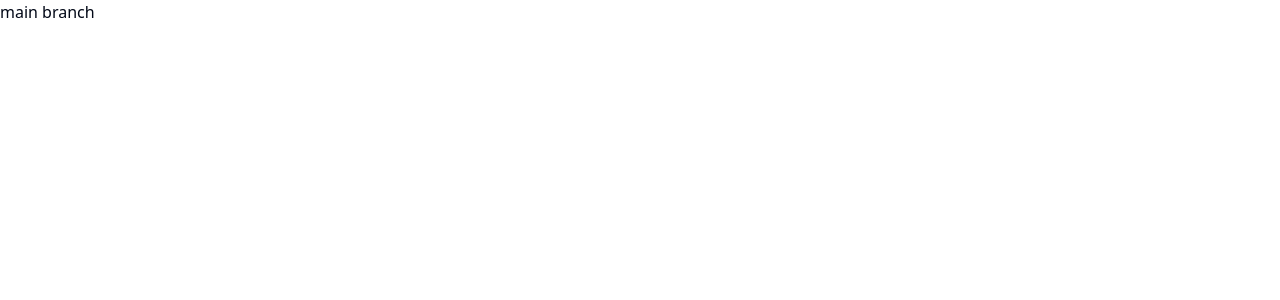
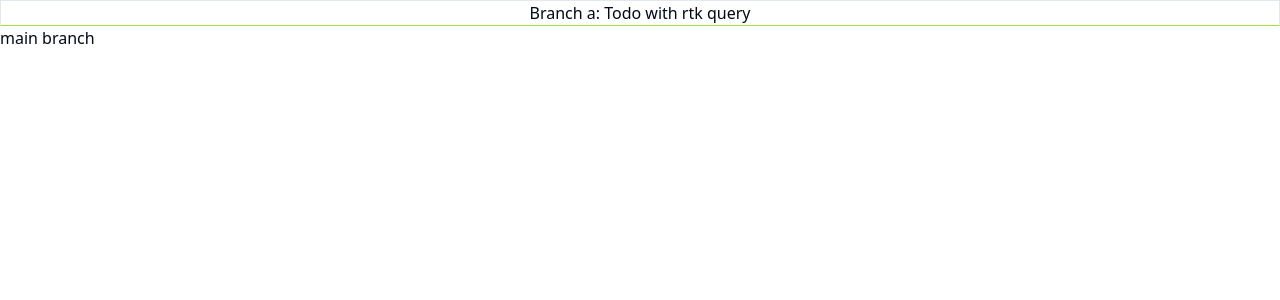
Before and after one commit to hasankarim18/todo, a React (Vite) app: page / in a window 1280 px wide. Shown: the top 300 px of the page. Built offline with nearby package versions, Linux system fonts and the light colour scheme.

Commit message:
branch a rtk

```diff
--- a/src/App.tsx
+++ b/src/App.tsx
@@ -6,6 +6,9 @@ function App() {
   return (
     <div className="bg-purple-300 ">
       <div className=" max-w-7xl min-h-screen bg-white mx-auto">
+        <h1 className="text-center border-b-lime-400 border">
+          Branch a: Todo with rtk query
+        </h1>
         main branch
       </div>
     </div>
```
